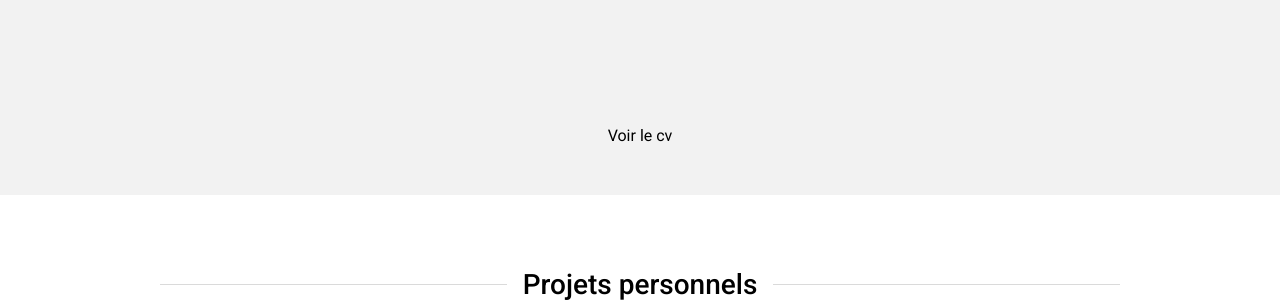
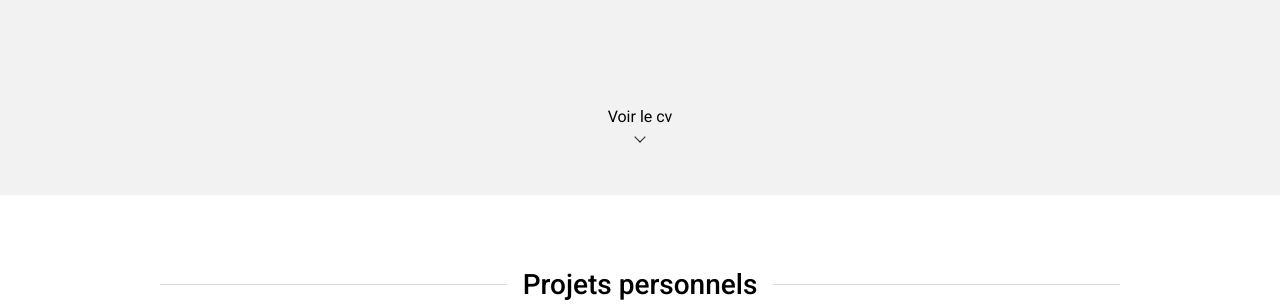
Before and after one commit to williamLafortuneCaissy/portfolio-legacy, a PHP site: page / in a window 1280 px wide. Shown: the part 605-909 px from the top of the page. Run offline with PHP 8.4, Linux system fonts and the light colour scheme; style sheets or scripts are compiled from the project's sources.

Commit message:
Added hero arrow
- it was accidently deleted in big cleanup commit

```diff
--- a/src/index.html
+++ b/src/index.html
@@ -27,9 +27,6 @@
 
         <!-- font -->
         <link href="https://fonts.googleapis.com/css2?family=Roboto:ital,wght@0,100;0,300;0,400;0,500;0,700;0,900;1,100;1,300;1,400;1,500;1,700;1,900&display=swap" rel="stylesheet">
-
-        <!--icons-->
-        <link rel="stylesheet" href="https://cdn.jsdelivr.net/npm/bootstrap-icons@1.5.0/font/bootstrap-icons.css">
 
         <!-- css -->
         <link rel="stylesheet" href="css/style.css">
@@ -71,10 +68,10 @@
                     </div>
                 </div>
                 <div class="text-center align-self-end">
-                    <a href="#cv" class="tempHero__scrollDown r-a">
+                    <a href="#cv" class="hero__scrollDown r-a">
                         Voir le cv
-                        <span class="tempHero__scrollDown--animation">
-                            <span class="tempHero__arrow"></span>
+                        <span class="hero__scrollDown--animation">
+                            <span class="hero__arrow"></span>
                         </span>
                     </a>
                 </div>
--- a/src/scss/pages/home/_hero.scss
+++ b/src/scss/pages/home/_hero.scss
@@ -63,4 +63,44 @@
 
     }
 
+    &__scrollDown {
+		grid-row-start: 3;
+		align-self: end;
+		display:inline-block;
+
+		&:hover {
+			color: inherit;
+		}
+
+		&--animation {
+			display: block;
+		}
+
+		&:hover &--animation {
+			animation-name: scrollDown;
+  			animation-duration: .5s;
+  			animation-iteration-count: infinite;
+  			animation-direction: alternate;
+		}
+	}
+
+	&__arrow {
+		display:inline-block;
+		margin: 0 auto;
+		width:.5rem;
+		height:.5rem;
+		border-bottom: 1px solid #212529;
+		border-left: 1px solid #212529;
+		transform: rotate(-45deg);
+	}
+
 }
+
+@keyframes scrollDown {
+	from {
+		transform: translateY(0);
+	}
+    to {
+    	transform: translateY(.5rem);
+    }
+}
```
